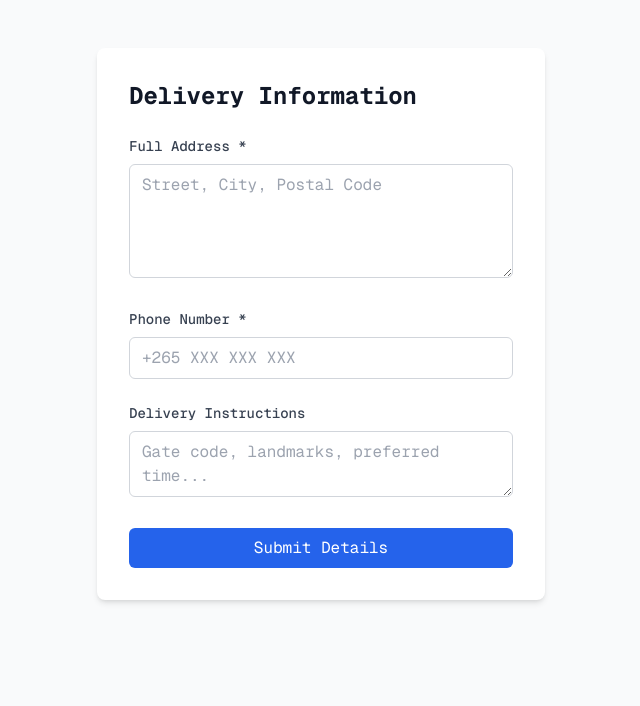
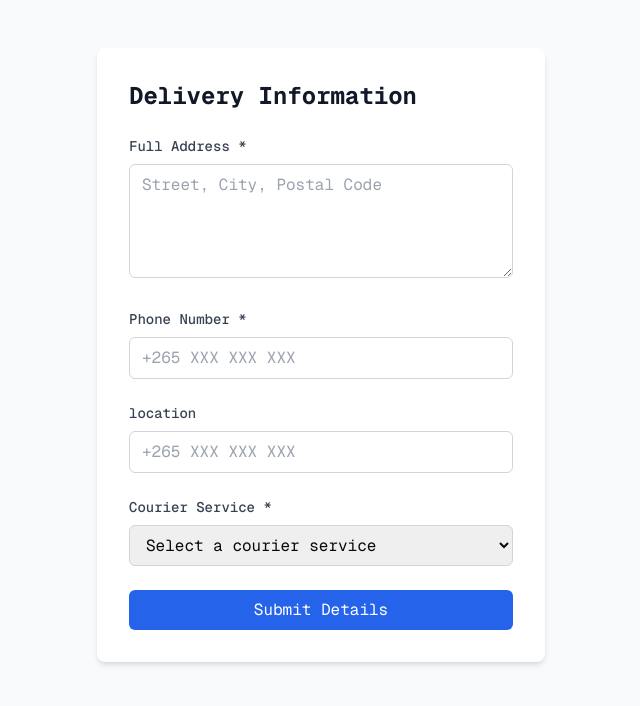
Before and after one commit to sam-zarila/sales, a Next.js app: page /order-details in a window 1280 px wide. Shown: the top 706 px of the page, without its empty margins (319-959 px from the left). Built offline with nearby package versions, Linux system fonts and the light colour scheme.

Commit message:
payments

```diff
--- a/components/cart.tsx
+++ b/components/cart.tsx
@@ -2,7 +2,7 @@ import Image from 'next/image';
 import { Sheet, SheetContent, SheetTitle } from '@/components/ui/sheet';
 import { ChevronRight, Minus, Plus } from 'lucide-react';
 import { useCart } from './cart-context';
-import { CLOTHING_SIZES, IPHONE_SIZES } from './add-to-cart'; // Import dynamic sizes based on product type
+import { CLOTHING_SIZES, IPHONE_SIZES } from './add-to-cart';
 import { useRouter } from 'next/navigation';
 import { useState } from 'react';
 
@@ -22,6 +22,7 @@ export function Cart({ isOpen, onClose }: { isOpen: boolean; onClose: any }) {
     try {
       const tx_ref = `tx-${Date.now()}-${Math.floor(Math.random() * 1000)}`;
 
+      // Update return_url and callback_url to the correct destinations
       const response = await fetch('http://localhost:3000/payments/pay', {
         method: 'POST',
         headers: {
@@ -29,8 +30,8 @@ export function Cart({ isOpen, onClose }: { isOpen: boolean; onClose: any }) {
         },
         body: JSON.stringify({
           amount: total,
-          callback_url: `${window.location.origin}/api/payment-callback`, // Callback after payment
-          return_url: `${window.location.origin}/order-details`, // Redirect after payment
+          callback_url: `${window.location.origin}/api/payment-callback`, // Server endpoint for payment validation
+          return_url: `${window.location.origin}/order-details`, // User's redirection URL after successful payment
           currency: 'MWK',
           email: 'zarilasam99@gmail.com',
           tx_ref: tx_ref,
@@ -62,9 +63,7 @@ export function Cart({ isOpen, onClose }: { isOpen: boolean; onClose: any }) {
         <div className="flex flex-col h-full">
           <div className="flex-1 overflow-auto py-6 px-8">
             {items.map((item) => {
-              // Dynamically select the sizes based on the item type (product)
               const sizes = item.id.includes('iphone') ? IPHONE_SIZES : CLOTHING_SIZES;
-
               return (
                 <div key={`${item.id}-${item.size}`} className="flex gap-4 py-6 first:pt-0">
                   <div className="relative aspect-square h-[120px] bg-[#FFFFFF]">
@@ -132,14 +131,19 @@ export function Cart({ isOpen, onClose }: { isOpen: boolean; onClose: any }) {
               <p className="font-mono text-sm text-muted-foreground">
                 TAX AND SHIPPING NOT INCLUDED
               </p>
-              <button
+
+              <a href="/order-details"  className="w-full flex items-center justify-center bg-black text-white py-3 rounded-md">
+               CONTINUE
+
+              </a>
+              {/* <button
                 onClick={handleCheckout}
                 className="w-full flex items-center justify-center bg-black text-white py-3 rounded-md"
-                disabled={loading}
+                // disabled={loading}
               >
                 {loading ? 'Processing...' : 'CONTINUE'}
                 <ChevronRight className="h-4 w-4 ml-2" />
-              </button>
+              </button> */}
             </div>
           </div>
         </div>
--- a/components/form.tsx
+++ b/components/form.tsx
@@ -75,19 +75,39 @@ export default function OrderDetailsForm() {
               disabled={formSubmitting}
             />
           </div>
-
           <div>
             <label className="block text-sm font-medium text-gray-700 mb-2">
-              Delivery Instructions
+              location
             </label>
-            <textarea
-              name="delivery_notes"
+            <input
+              type="tel"
+              name="phone_number"
+              required
               className="w-full px-3 py-2 border border-gray-300 rounded-md focus:outline-none focus:ring-2 focus:ring-blue-500"
-              rows={2}
-              placeholder="Gate code, landmarks, preferred time..."
+              placeholder="+265 XXX XXX XXX"
               disabled={formSubmitting}
             />
           </div>
+          <div>
+                    <label className="block text-sm font-medium text-gray-700 mb-2">
+                        Courier Service *
+                    </label>
+                    <select
+                        name="courier_service"
+                        required
+                        className="w-full px-3 py-2 border border-gray-300 rounded-md focus:outline-none focus:ring-2 focus:ring-blue-500"
+                        disabled={formSubmitting}
+                    >
+                        <option value="">Select a courier service</option>
+                        <option value="dhl">CTS</option>
+                        <option value="fedex">FedEx International</option>
+                        <option value="ups">UPS Worldwide</option>
+                        <option value="local">Local Courier Service</option>
+                        <option value="self_pickup">Self Pickup</option>
+                    </select>
+                    </div>
+
+
 
           {submitError && (
             <p className="text-red-500 text-sm">{submitError}</p>
--- a/components/main-menu.tsx
+++ b/components/main-menu.tsx
@@ -9,7 +9,7 @@ enum MenuState {
   BACK,
 }
 
-const baseMenuItems = ['HELP', 'TERMS', 'PRIVACY', 'ABOUT', 'IPHONE-ACCESSORIES','JERSEY CENTER'];
+const baseMenuItems = ['IPHONE-ACCESSORIES','JERSEY CENTER','HELP', 'TERMS', 'PRIVACY', 'ABOUT', ];
 
 const MainMenu = ({ isBackVisible, onBack }: { isBackVisible: boolean; onBack: () => void }) => {
   const pathname = usePathname() ?? '';
```
